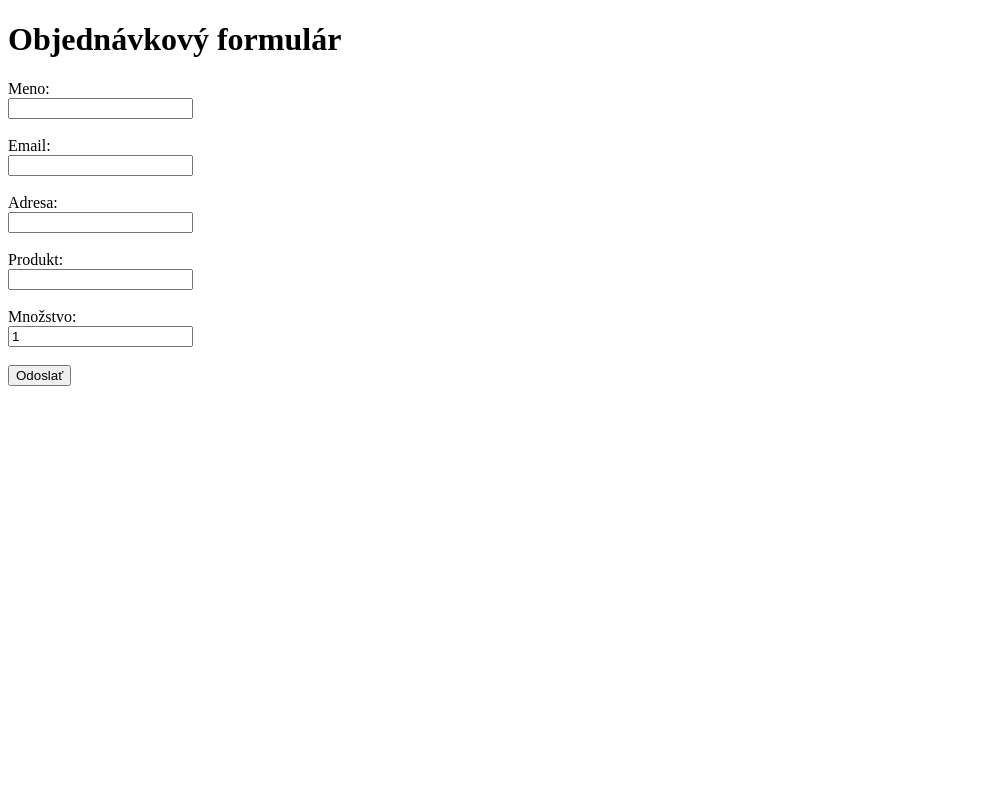
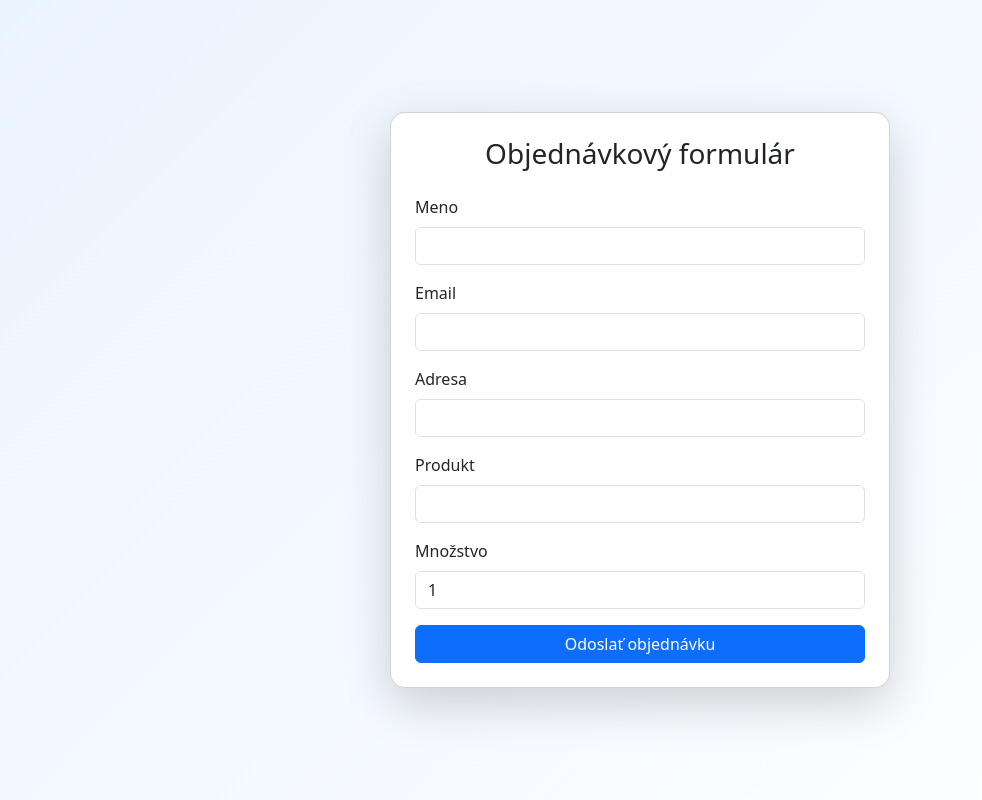
Before and after one commit to michalbelicka/simple_order, a Flask app: page / in a window 1280 px wide. Shown: the whole page, without its empty margins (0-982 px from the left). Run offline with Flask 3, Linux system fonts and the light colour scheme.

Commit message:
update order_form.html

```diff
--- a/templates/order_form.html
+++ b/templates/order_form.html
@@ -1,30 +1,58 @@
 <!DOCTYPE html>
-<html lang="en">
+<html lang="sk">
 <head>
     <meta charset="UTF-8">
     <meta name="viewport" content="width=device-width, initial-scale=1.0">
     <title>Objednávkový formulár</title>
+
+    <!-- Bootstrap -->
+    <link href="https://cdn.jsdelivr.net/npm/bootstrap@5.3.3/dist/css/bootstrap.min.css" rel="stylesheet">
 </head>
-<body>
-    <h1>Objednávkový formulár</h1>
 
-  <form action="/order" method="post">
-    <label for="name">Meno:</label><br>
-    <input type="text" id="name" name="name"><br><br>
+<body style="background: linear-gradient(135deg, #eaf4ff, #ffffff);">
 
-    <label for="email">Email:</label><br>
-    <input type="email" id="email" name="email"><br><br>
+<div class="container d-flex justify-content-center align-items-center min-vh-100">
 
-    <label for="address">Adresa:</label><br>
-    <input type="text" id="address" name="address"><br><br>
+    <div class="card shadow-lg p-4" style="width: 100%; max-width: 500px; border-radius: 15px;">
 
-    <label for="product">Produkt:</label><br>
-    <input type="text" id="product" name="product"><br><br>
+        <h3 class="text-center mb-4">Objednávkový formulár</h3>
 
-    <label for="quantity">Množstvo:</label><br>
-    <input type="number" id="quantity" name="quantity" value="1"><br><br>
+        <form action="/order" method="post">
 
-    <button type="submit">Odoslať</button>
-  </form>
+            <div class="mb-3">
+                <label class="form-label">Meno</label>
+                <input type="text" name="name" class="form-control" required>
+            </div>
+
+            <div class="mb-3">
+                <label class="form-label">Email</label>
+                <input type="email" name="email" class="form-control" required>
+            </div>
+
+            <div class="mb-3">
+                <label class="form-label">Adresa</label>
+                <input type="text" name="address" class="form-control" required>
+            </div>
+
+            <div class="mb-3">
+                <label class="form-label">Produkt</label>
+                <input type="text" name="product" class="form-control" required>
+            </div>
+
+            <div class="mb-3">
+                <label class="form-label">Množstvo</label>
+                <input type="number" name="quantity" class="form-control" value="1" min="1" required>
+            </div>
+
+            <button type="submit" class="btn btn-primary w-100">
+                Odoslať objednávku
+            </button>
+
+        </form>
+
+    </div>
+
+</div>
+
 </body>
 </html>
```
